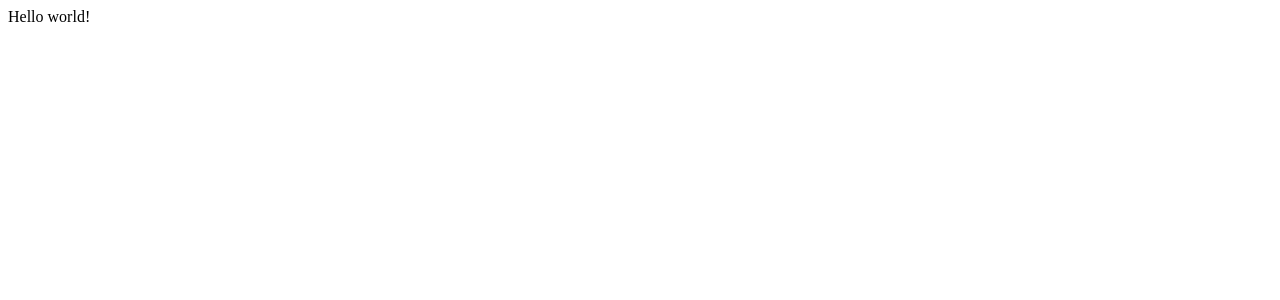
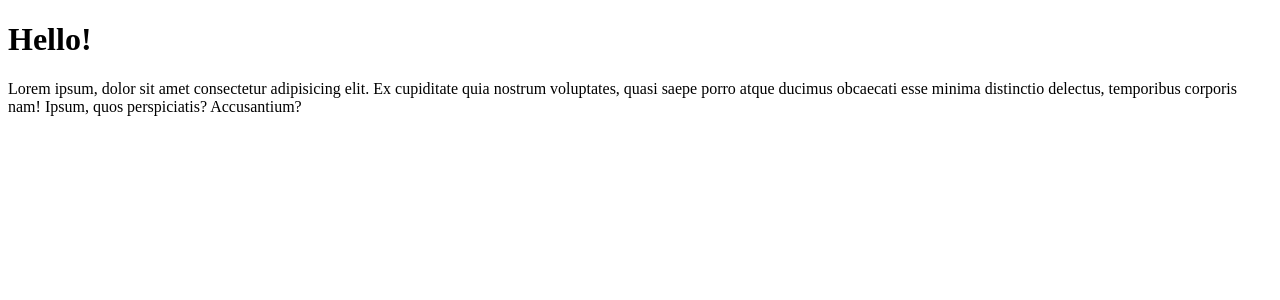
Before and after one commit to SvitlanaPonomaryova/fake-shop, a React (Create React App) app: page / in a window 1280 px wide. Shown: the top 300 px of the page. Built offline with nearby package versions, Linux system fonts and the light colour scheme.

Commit message:
add test App

```diff
--- a/src/index.tsx
+++ b/src/index.tsx
@@ -1,7 +1,19 @@
 import React from 'react';
 import ReactDOM from 'react-dom/client';
+
+const h1 = <h1>Hello!</h1>
+
+function  App() {
+    return (
+        <div>
+            {h1}
+            <p>Lorem ipsum, dolor sit amet consectetur adipisicing elit. Ex cupiditate quia nostrum voluptates, quasi saepe porro atque ducimus obcaecati esse minima distinctio delectus, temporibus corporis nam! Ipsum, quos perspiciatis? Accusantium?</p>
+        </div>
+    )
+
+}
 
 const root = ReactDOM.createRoot(
   document.getElementById('root') as HTMLElement
 );
-root.render("Hello world!");
+root.render(<App/>);
```
